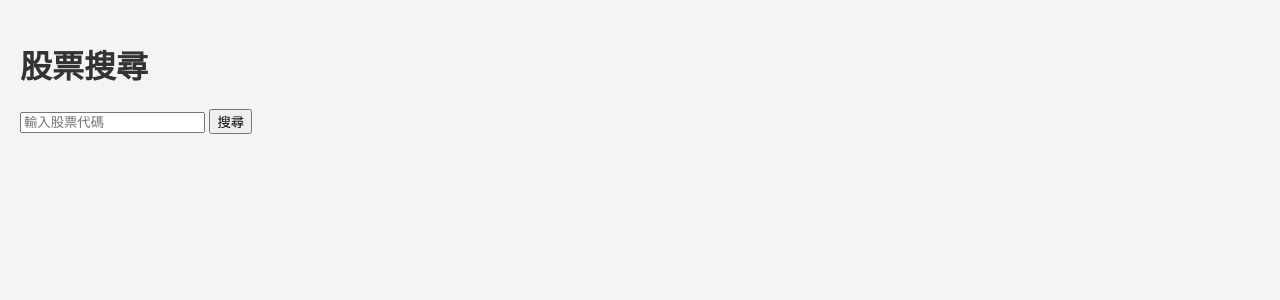
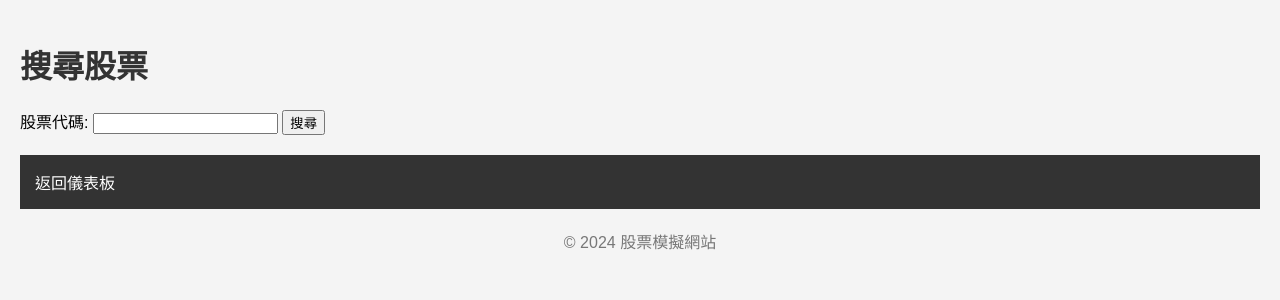
Before and after one commit to oinktech/StockSim, a Flask app: page /stock_search in a window 1280 px wide. Shown: the top 300 px of the page. Run offline with Flask 2, Linux system fonts and the light colour scheme; the visitor is signed in with stand-in values (Sample User, id 1).

Commit message:
Update stock_search.html

```diff
--- a/templates/stock_search.html
+++ b/templates/stock_search.html
@@ -1,33 +1,37 @@
-<!-- templates/stock_search.html -->
 <!DOCTYPE html>
 <html lang="zh-Hant">
 <head>
     <meta charset="UTF-8">
-    <title>股票搜尋</title>
+    <title>搜尋股票</title>
     <link rel="stylesheet" href="{{ url_for('static', filename='style.css') }}">
 </head>
 <body>
-    <div class="container">
-        <h1>股票搜尋</h1>
-        <form method="POST" action="{{ url_for('stock_search') }}">
-            <input type="text" name="stock_symbol" placeholder="輸入股票代碼" required>
-            <button type="submit">搜尋</button>
+    <h1>搜尋股票</h1>
+    <form method="POST">
+        <label for="stock_symbol">股票代碼:</label>
+        <input type="text" name="stock_symbol" required>
+        <button type="submit">搜尋</button>
+    </form>
+
+    {% if stock_data %}
+        <h2>股票信息</h2>
+        <p>當前價格: {{ stock_data.c }}</p>
+        <p>開盤價格: {{ stock_data.o }}</p>
+        <p>最高價格: {{ stock_data.h }}</p>
+        <p>最低價格: {{ stock_data.l }}</p>
+        <form method="POST" action="{{ url_for('buy_stock') }}">
+            <input type="hidden" name="stock_symbol" value="{{ request.form['stock_symbol'] }}">
+            <label for="quantity">數量:</label>
+            <input type="number" name="quantity" required>
+            <button type="submit">購買股票</button>
         </form>
+    {% endif %}
 
-        {% if error %}
-        <div class="error">{{ error }}</div>
-        {% endif %}
-
-        {% if stock_data %}
-        <div class="stock-info">
-            <h2>{{ request.form['stock_symbol'].upper() }} 股票資訊</h2>
-            <p>目前價格: {{ stock_data.c }} USD</p>
-            <p>開盤價格: {{ stock_data.o }} USD</p>
-            <p>最高價格: {{ stock_data.h }} USD</p>
-            <p>最低價格: {{ stock_data.l }} USD</p>
-            <p>昨日收盤價: {{ stock_data.pc }} USD</p>
-        </div>
-        {% endif %}
-    </div>
+    <nav>
+        <a href="{{ url_for('dashboard') }}">返回儀表板</a>
+    </nav>
+    <footer>
+        <p>&copy; 2024 股票模擬網站</p>
+    </footer>
 </body>
 </html>
```
